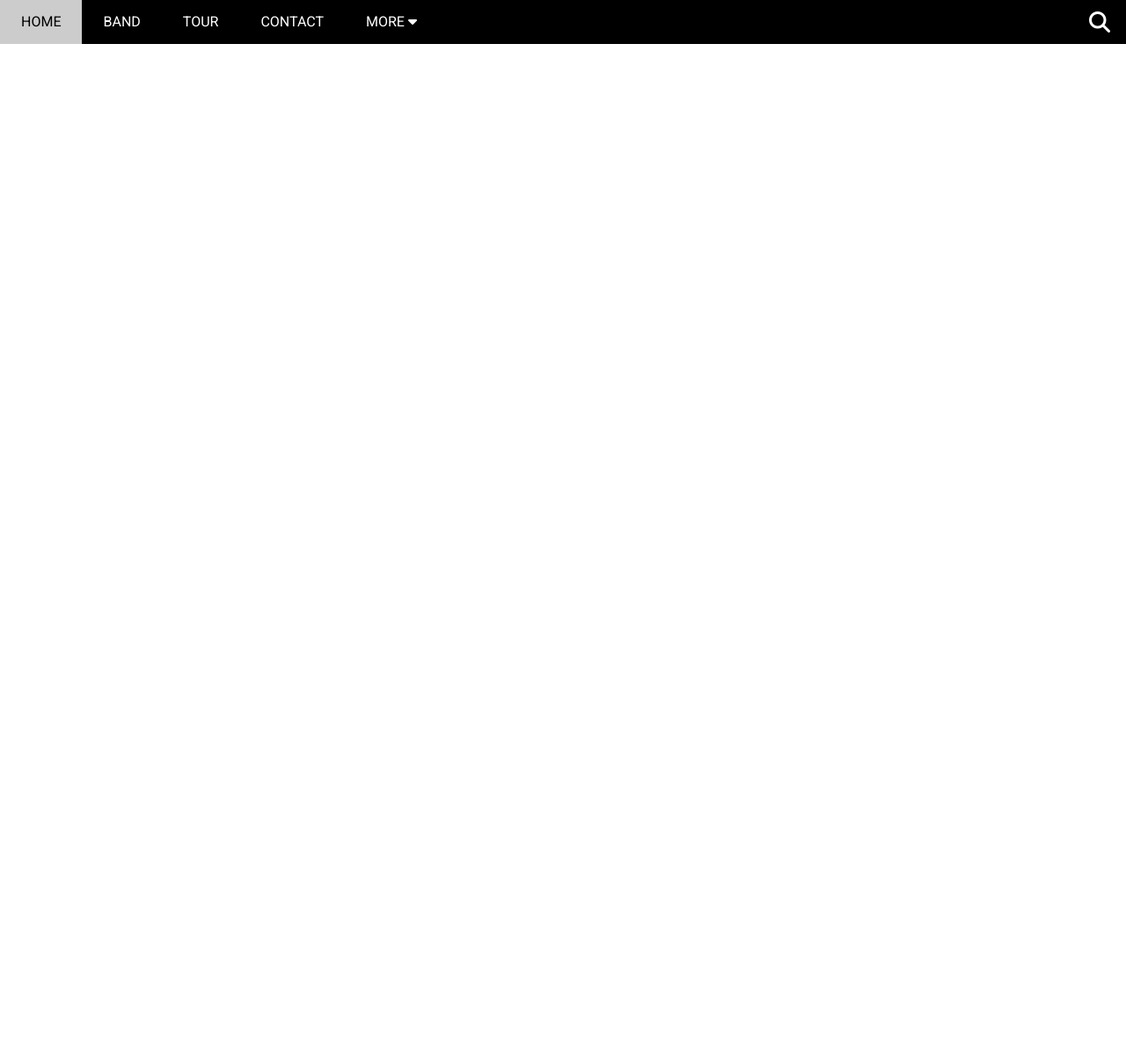
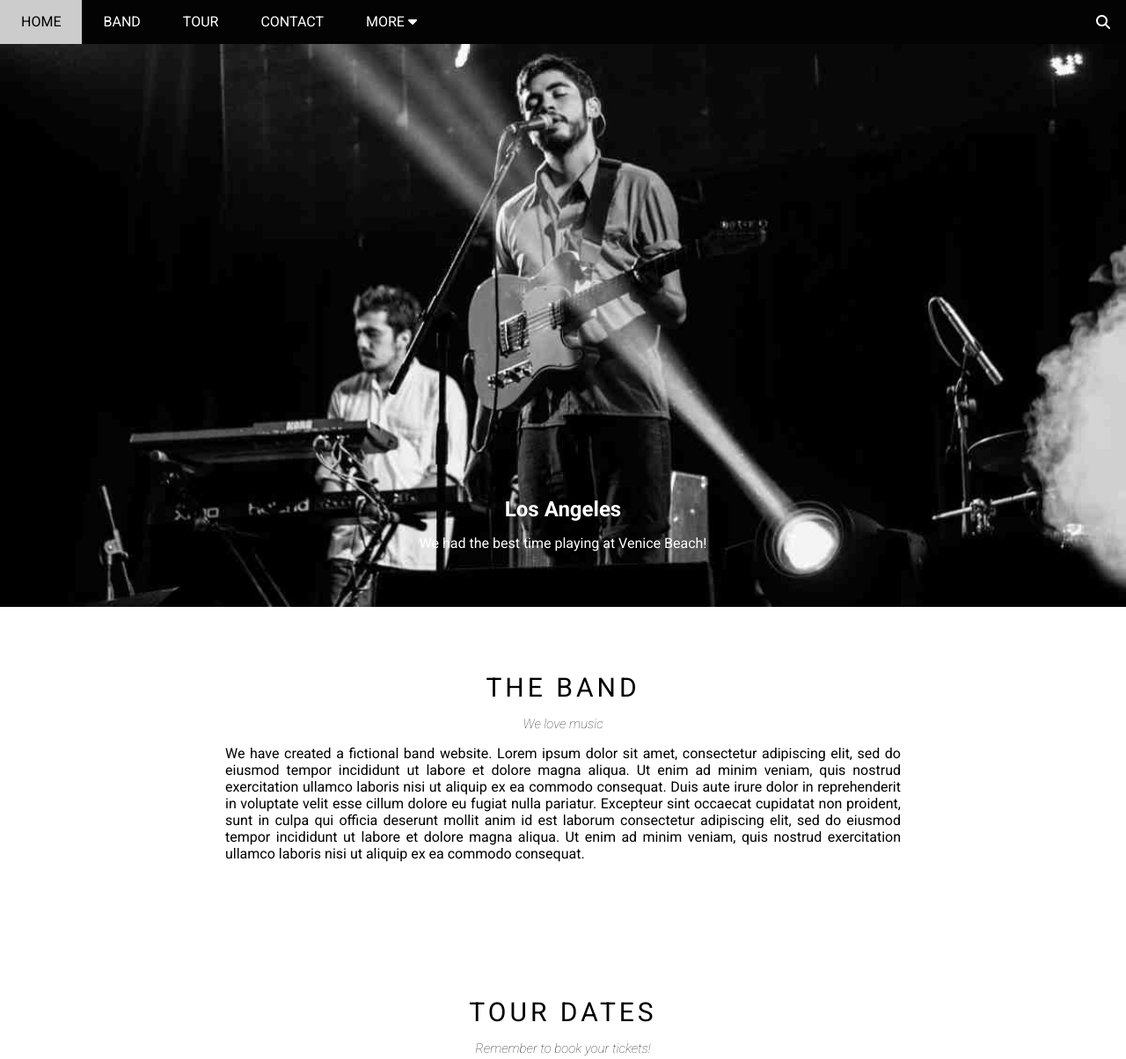
Before and after one commit to TranDucDat1/f8-w3-the-band, a plain HTML site: page index.html in a window 1280 px wide. Shown: the top 1204 px of the page at 88% size. Before the commit the page ends 800 px from the top, so only its background shows below. Drawn offline with Linux system fonts and the light colour scheme.

Commit message:
Add Header, Content(The Band)

```diff
--- a/assets/css/style.css
+++ b/assets/css/style.css
@@ -1,3 +1,17 @@
+/*
+    1. Vi tri
+    2. Kich thuoc
+    3. Mau sac
+    4. Hinh dang(font chu, hinh tron, hinh vuong nhu the nao??)
+*/
+
+/*
+    1. Tu ngoai vao trong
+    2. Tu tren xuong duoi
+    3. Tu tong quan den chi tiet
+*/
+
+
 /* Reset CSS */
 * {
     /* Emmet */
@@ -16,11 +30,21 @@ html {
 
 #header {
     height: 50px;
-    background-color: black;
+    background-color: rgba(0, 0, 0, 0.99);
+    /* Khi co position thi layout se duoc noi len */
+    position: fixed;
+    width: 100%;
+    top: 0;
 
-    /*  */
-    /* display: flex;
+    /* Hoac la */
+    /* top: 0;
+    left: 0;
+    right: 0; */
+
+    /*
+    display: flex;
     justify-content: space-between; */
+    z-index: 10;
 }
 
 #nav {
@@ -96,19 +120,72 @@ html {
 
 #header .search-icon {
     color: #fff;
-    font-size: 24px;
+    font-size: 16px;
     line-height: 50px;
     padding: 0 18px;
 }
 
 #slider {
+    margin-top: 50px;
+    /* Bang 50% chieu ngang cua chinh no */
+    padding-top: 50%;
 
+    background: url('/assets/img/slider/chicago.jpg') top center / cover no-repeat;
+    position: relative;
 }
+
+#slider .text-content {
+    position: absolute;
+    bottom: 48px;
+    left: 50%;
+    transform: translateX(-50%);
+    color: #fff;
+    text-align: center;
+}
+
+#slider .text-heading {
+    margin: 10px 0;
+}
+
+#slider .text-description {
+    margin: 15px 0;
+}
+
 
 #content {
 
 }
 
+#content .content-section {
+    margin-left: auto;
+    margin-right: auto;
+    padding: 64px 16px;
+    max-width: 800px;
+}
+
+#content .section-heading {
+    text-align: center;
+    margin: 10px 0;
+    letter-spacing: 4px;
+    font-weight: 500;
+    font-size: 30px;
+    text-transform: uppercase;
+}
+
+#content .section-sub-heading {
+    text-align: center;
+    margin: 15px 0;
+    opacity: 0.8;
+    font-style: italic;
+    font-size: 15px;
+}
+
+
+#content .about-text {
+    text-align: justify;
+    margin: 15px 0;
+}
+
 #footer {
 
 }
--- a/index.html
+++ b/index.html
@@ -36,18 +36,51 @@
             </ul>
             <!-- End: Nav -->
 
+            <!-- Begin: Btn Search -->
             <div class="search-btn">
                 <i class="search-icon fa-solid fa-magnifying-glass"></i>
             </div>
-        </div>
-
-        <div id="slider">
+            <!-- End: Btn Search -->
 
         </div>
 
+        <!-- Begin: Slider and Sub-slider -->
+        <div id="slider">
+            <div class="text-content">
+                <h2 class="text-heading">Los Angeles</h2>
+                <div class="text-description">We had the best time playing at Venice Beach!</div>
+            </div>
+        </div>
+        <!-- End: Slider and Sub-slider -->
+
+        <!-- Begin: Content -->
         <div id="content">
 
+            <!-- Begin: The Band -->
+            <div class="content-section">
+                <h2 class="section-heading">The Band</h2>
+                <p class="section-sub-heading">We love music</p>
+                <p class="about-text">We have created a fictional band website. Lorem ipsum dolor sit amet, consectetur adipiscing elit, sed do eiusmod tempor incididunt ut labore et dolore magna aliqua. Ut enim ad minim veniam, quis nostrud exercitation ullamco laboris nisi ut aliquip ex ea commodo consequat. Duis aute irure dolor in reprehenderit in voluptate velit esse cillum dolore eu fugiat nulla pariatur. Excepteur sint occaecat cupidatat non proident, sunt in culpa qui officia deserunt mollit anim id est laborum consectetur adipiscing elit, sed do eiusmod tempor incididunt ut labore et dolore magna aliqua. Ut enim ad minim veniam, quis nostrud exercitation ullamco laboris nisi ut aliquip ex ea commodo consequat.</p>
+            </div>
+            <!-- End: The Band -->
+
+            <!-- Begin: Tour Dates -->
+            <div class="content-section">
+                <h2 class="section-heading">Tour Dates</h2>
+                <p class="section-sub-heading">Remember to book your tickets!</p>
+            </div>
+            <!-- End: Tour Dates -->
+
+            <!-- Begin: Contact -->
+            <div class="content-section">
+                <h2 class="section-heading">Contact</h2>
+                <p class="section-sub-heading">Fan? Drop a note!</p>
+            </div>
+            <!-- End: Contact -->
+
         </div>
+        <!-- End: Content -->
+
 
         <div id="footer">
 
```
Also changed, not shown: assets/img/slider/chicago.jpg (added), assets/img/slider/la.jpg (added), assets/img/slider/ny.jpg (added).
